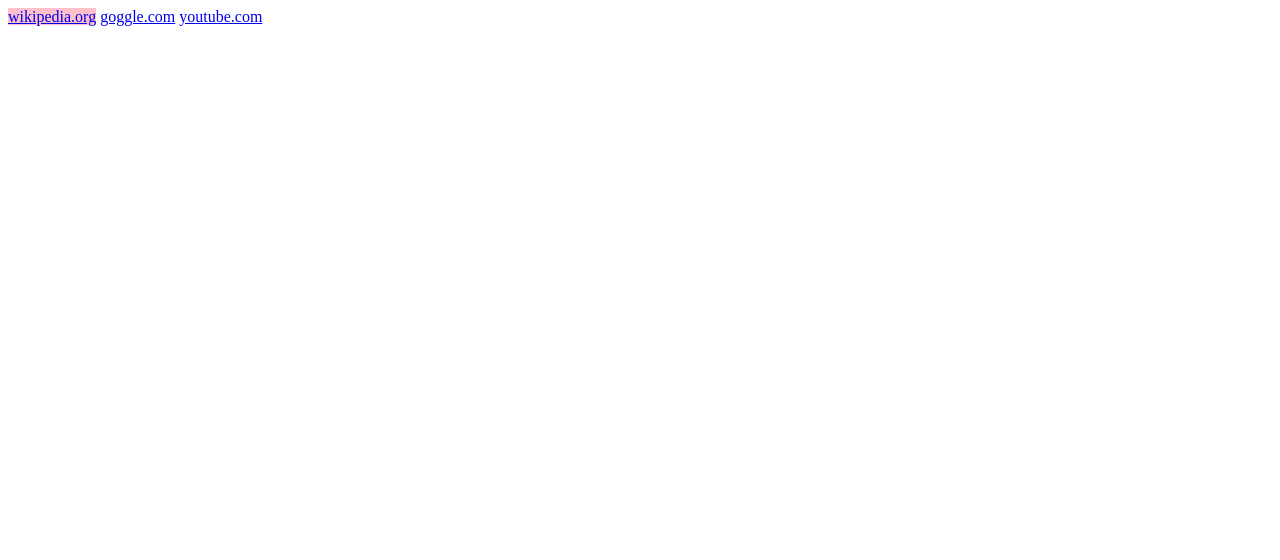
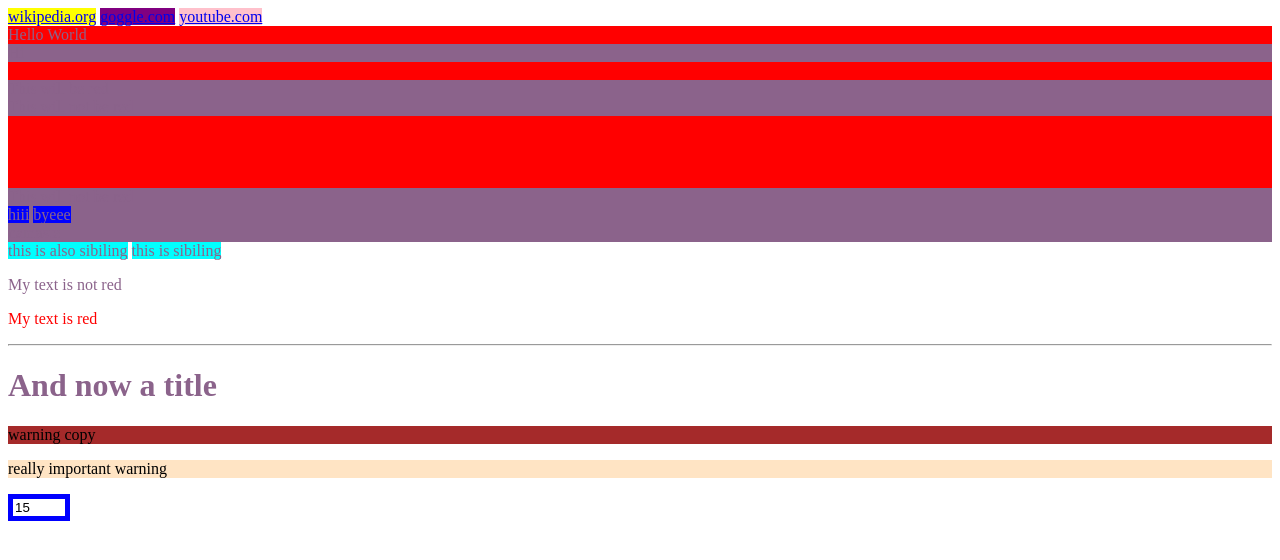
Before and after one commit to kashish1015/cssrep, a plain HTML site: page index.html in a window 1280 px wide. Drawn offline with Linux system fonts and the light colour scheme.

Commit message:
first commit

```diff
--- a/index.html
+++ b/index.html
@@ -9,17 +9,67 @@
         a[target="_top"]{
             background-color: yellow;
         }
-        a[target="_top"]{
+        a[target="_blank"]{
             background-color: purple;
         }
-        a[target="_top"]{
+        a[target="_parent"]{
             background-color: pink;
         }
+    body{
+        color:rgb(139, 99, 139);
+    }
+    div{
+        background-color: currentcolor;
+    }
     </style>
 </head>
 <body>
     <a href="http://www.wikipedia.org" target="_top">wikipedia.org</a>
     <a href="http://www.goggle.com" target="_blank">goggle.com</a>
     <a href="http://www.youtube.com" target="_parent">youtube.com</a>
+    <div class="class1">
+        <div class="class2">Hello World</div>
+        <div class="class3">Hi</div>
+    </div>
+    <div data-color="red">This will be red</div>
+    <div data-color="green">This will be red</div>
+    <div data-background="red">This will not be red</div>
+    <div class="foo-123">This will be red</div>
+    <div class="foo123">This will be red</div>
+    <div class="bar123foo">This will be red</div>
+    <div class="barfooo123">This will be red</div>
+    <div class="barfoO">This will not be red</div>
+
+    <div>
+        <span>hiii</span>
+         <span>byeee</span>
+          <span><div>namaste</div></span>
+    </div>
+
+    <a>
+        <span>this is also sibiling</span>
+        <span>this is sibiling</span>
+    </a>
+
+    <p>My text is not red</p>
+    <p>My text is red</p>
+    <hr>
+    <h1>And now a title</h1>
+
+    <div class="warning">
+        <p>warning copy</p>
+    </div>
+
+    <div class="important warning">
+        <p class="important">really important warning</p>
+    </div>
+
+    <input type="number" min="10" max="20" value="15">
+
+
+
 </body>
 </html>
+
+</body>
+</html>
--- a/style.css
+++ b/style.css
@@ -0,0 +1,36 @@
+.class1 .class2{
+    background-color: red;
+}
+
+.class1.class2{
+    background-color: blue;
+}
+.class2>.class3{
+    background-color: blueviolet;
+}
+div[data-color="red"]{
+        color:red;
+    }
+[class*="foo"]{
+    color:red;
+}
+div span{
+    background-color: blue;
+}
+a span{
+    background-color: aqua;
+}
+p~p{
+    color:red;
+}
+.warning{
+    background-color:brown;
+    color:black;
+}
+.important.warning{
+    background-color:bisque;
+    color:black;
+}
+input:in-range{
+    border:5px solid blue;
+}
```
